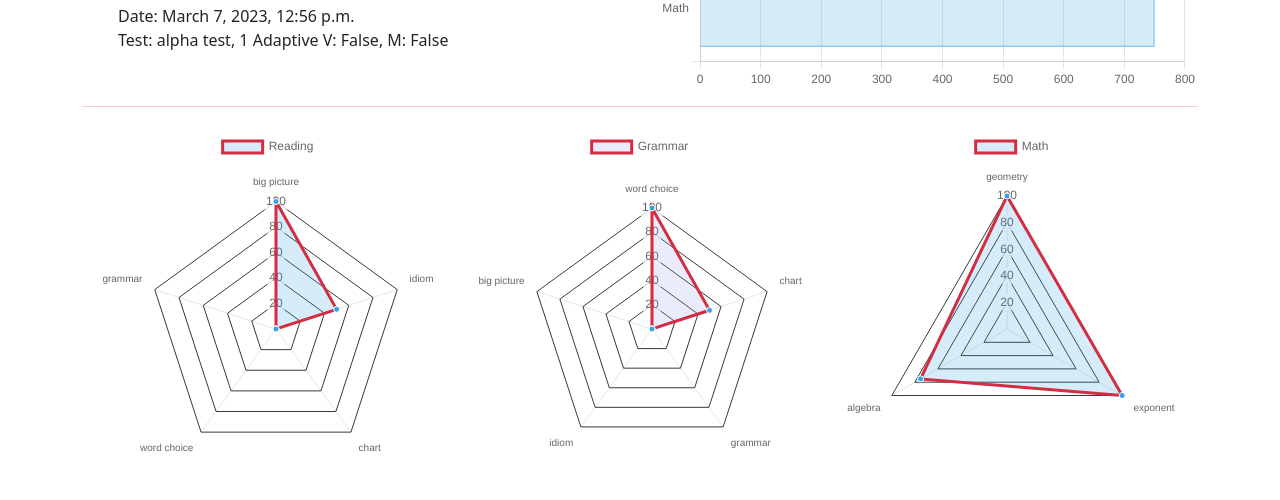
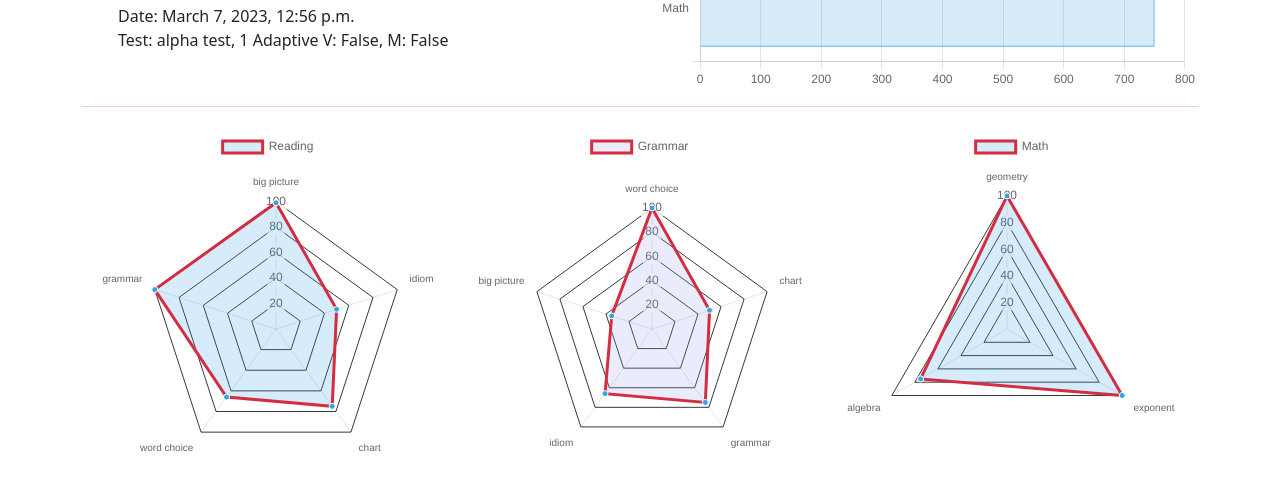
Before and after one commit to turbonium335i/schoolplanetsat, a plain HTML site: page report.html in a window 1280 px wide. Shown: the part 300-800 px from the top of the page. Drawn offline with nearby package versions, Linux system fonts and the light colour scheme.

```diff
--- a/report.html
+++ b/report.html
@@ -709,7 +709,7 @@
                 datasets: [
                     {
                         label: "Reading",
-                        data: ["100", "50", "0", "0", "0",],
+                        data: ["99", "50", "75", "66", "100",],
                         fill: true,
                         backgroundColor: "rgba(54, 162, 235, 0.2)",
                         borderColor: '#d32d41',
@@ -747,7 +747,7 @@
                 datasets: [
                     {
                         label: "Grammar",
-                        data: ["100", "50", "0", "0", "0",],
+                        data: ["100", "50", "75", "66", "35",],
                         fill: true,
                         backgroundColor: "rgba(154, 162, 235, 0.2)",
                         borderColor: '#d32d41',
```
